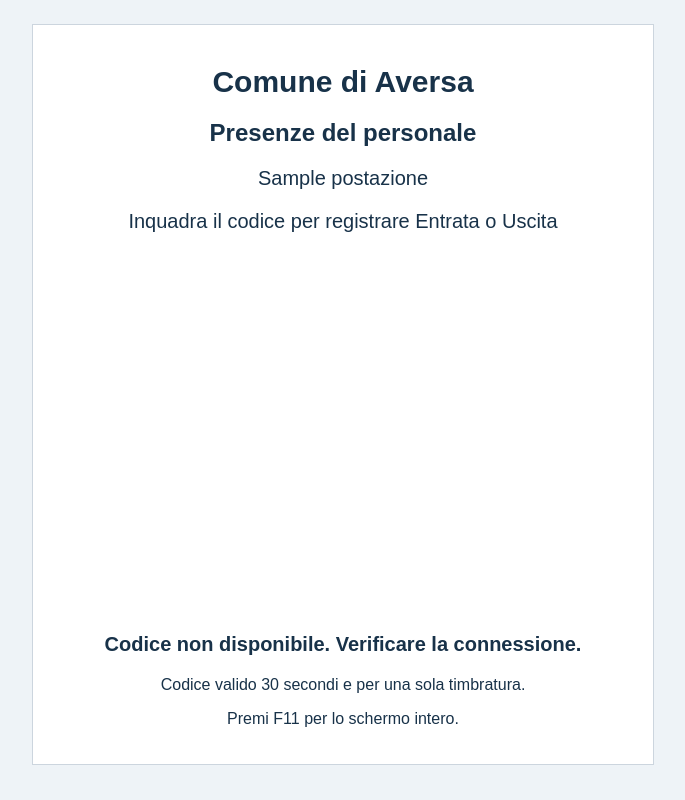
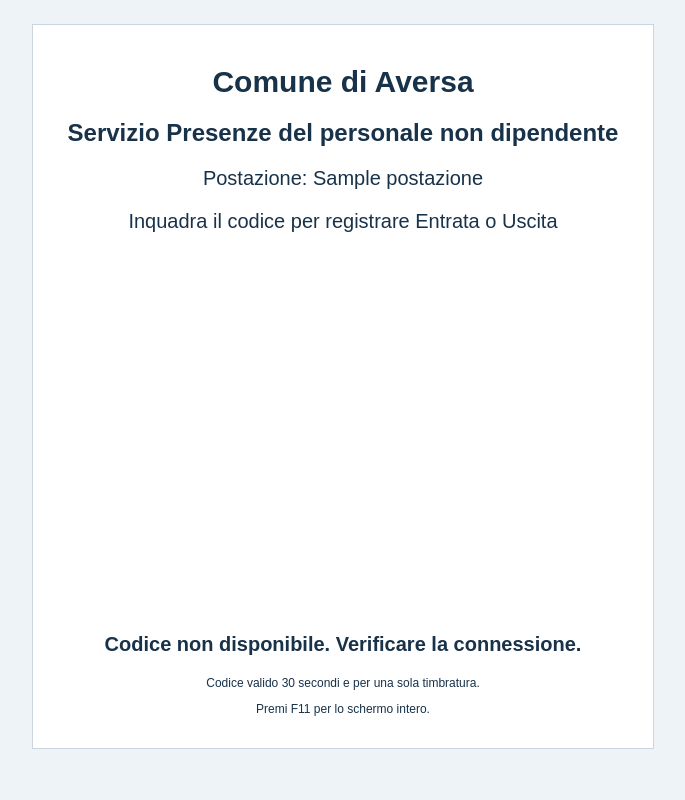
Before and after one commit to gpannullo/controlloaccessi, a Django app: template templates/presenze_qr/monitor.html in a window 1280 px wide. Shown: the whole page, without its empty margins (297-982 px from the left). Run offline with Django 5.2, Linux system fonts and the light colour scheme; the template is opened without the code that fills it: most values are stand-ins (such as "Sample title", 1, 10 or a date in 2020).

Commit message:
correzione monitor qr

```diff
--- a/templates/presenze_qr/monitor.html
+++ b/templates/presenze_qr/monitor.html
@@ -7,9 +7,9 @@
 body {margin:0;background:#eef3f7;color:#183249;font:20px Arial,sans-serif;text-align:center;}
 #panel {margin:24px auto;padding:20px;width:580px;background:white;border:1px solid #ccd5de;}
 h1 {font-size:30px;} h2 {font-size:24px;} #box {height:360px;}
-#qr {display:none;width:360px;height:360px;border:0;} #stato {font-weight:bold;} .small {font-size:16px;}
+#qr {display:none;width:360px;height:360px;border:0;} #stato {font-weight:bold;} .small {font-size:12px;}
 </style></head><body><div id="panel">
-<h1>Comune di Aversa</h1><h2>Presenze del personale</h2><p>{{ postazione.nome }}</p>
+<h1>Comune di Aversa</h1><h2>Servizio Presenze del personale non dipendente</h2><p>Postazione: {{ postazione.nome }}</p>
 <p>Inquadra il codice per registrare Entrata o Uscita</p>
 <div id="box"><img id="qr" alt="QR per timbrare" width="360" height="360"></div>
 <p id="stato">Generazione del codice...</p>
```
